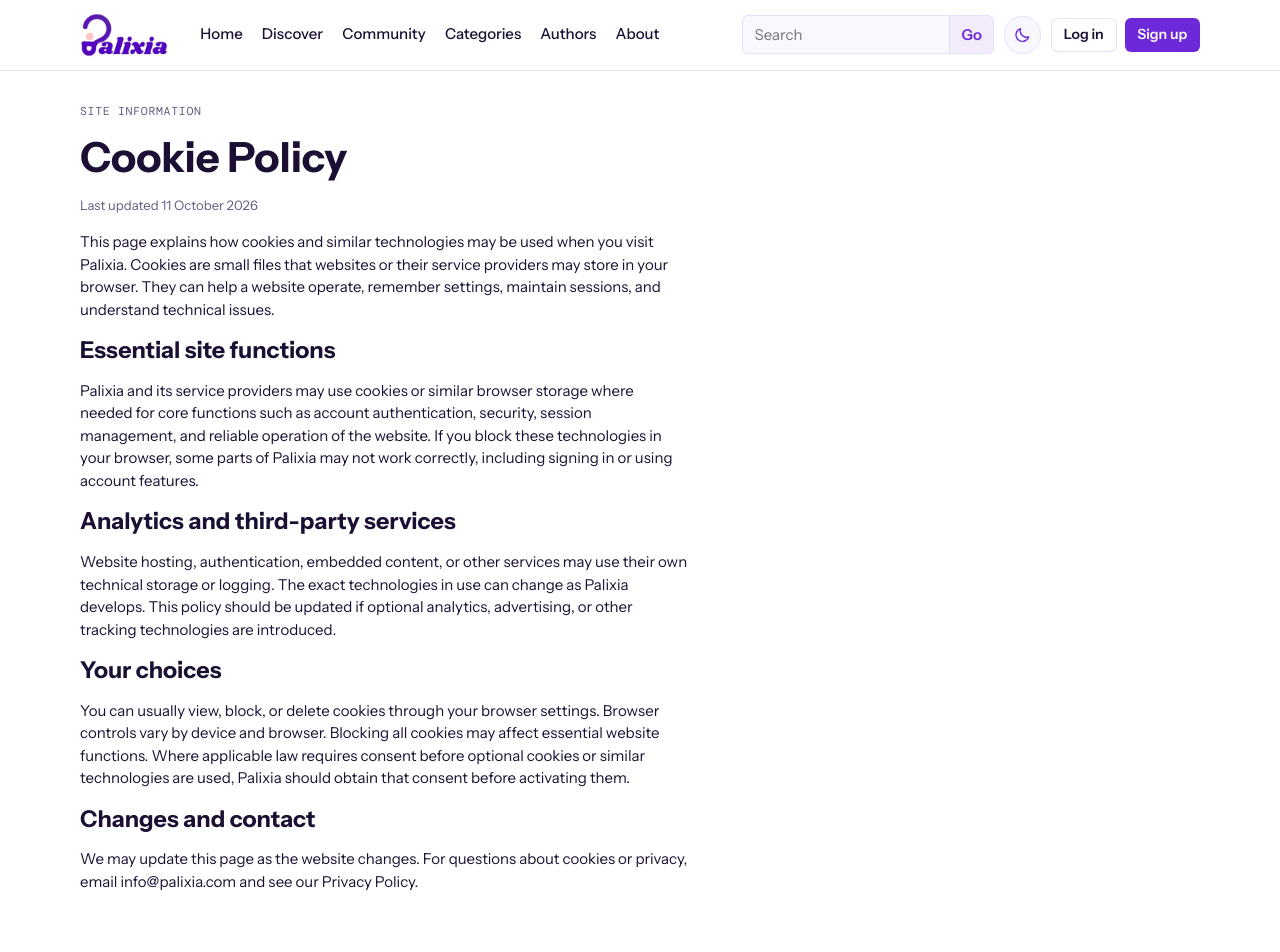
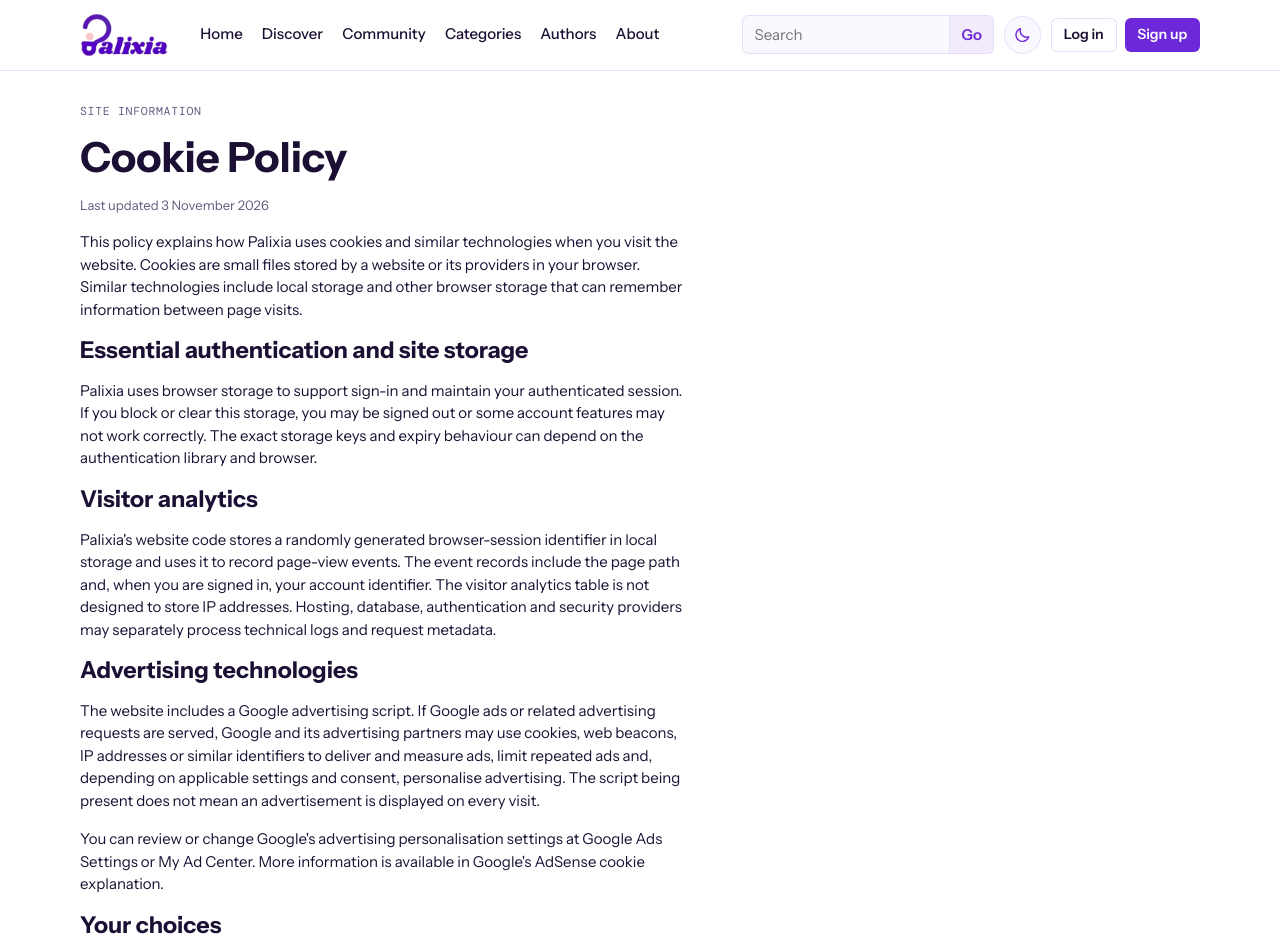
Before and after one commit to palixaentertainment-sketch/palixa-site, a Next.js app: page /cookies in a window 1280 px wide. Shown: the top 952 px of the page. Built offline with nearby package versions, Linux system fonts and the light colour scheme; no server answers; the database is empty.

Commit message:
Update Palixia public information and policies

```diff
--- a/app/cookies/page.js
+++ b/app/cookies/page.js
@@ -1,24 +1,31 @@
-export const metadata = { title: 'Cookie Policy' };
+export const metadata = {
+  title: 'Cookie Policy',
+  description: 'How Palixia uses cookies and browser storage for sign-in, site operation, analytics and advertising.',
+};
 
 export default function CookiePolicy() {
   return (
     <article className="stack narrow legal">
       <p className="mono">SITE INFORMATION</p>
       <h1 className="h1">Cookie Policy</h1>
-      <p className="fine">Last updated 11 October 2026</p>
-      <p>This page explains how cookies and similar technologies may be used when you visit Palixia. Cookies are small files that websites or their service providers may store in your browser. They can help a website operate, remember settings, maintain sessions, and understand technical issues.</p>
+      <p className="fine">Last updated 3 November 2026</p>
+      <p>This policy explains how Palixia uses cookies and similar technologies when you visit the website. Cookies are small files stored by a website or its providers in your browser. Similar technologies include local storage and other browser storage that can remember information between page visits.</p>
 
-      <h2 className="h2">Essential site functions</h2>
-      <p>Palixia and its service providers may use cookies or similar browser storage where needed for core functions such as account authentication, security, session management, and reliable operation of the website. If you block these technologies in your browser, some parts of Palixia may not work correctly, including signing in or using account features.</p>
+      <h2 className="h2">Essential authentication and site storage</h2>
+      <p>Palixia uses browser storage to support sign-in and maintain your authenticated session. If you block or clear this storage, you may be signed out or some account features may not work correctly. The exact storage keys and expiry behaviour can depend on the authentication library and browser.</p>
 
-      <h2 className="h2">Analytics and third-party services</h2>
-      <p>Website hosting, authentication, embedded content, or other services may use their own technical storage or logging. The exact technologies in use can change as Palixia develops. This policy should be updated if optional analytics, advertising, or other tracking technologies are introduced.</p>
+      <h2 className="h2">Visitor analytics</h2>
+      <p>Palixia's website code stores a randomly generated browser-session identifier in local storage and uses it to record page-view events. The event records include the page path and, when you are signed in, your account identifier. The visitor analytics table is not designed to store IP addresses. Hosting, database, authentication and security providers may separately process technical logs and request metadata.</p>
+
+      <h2 className="h2">Advertising technologies</h2>
+      <p>The website includes a Google advertising script. If Google ads or related advertising requests are served, Google and its advertising partners may use cookies, web beacons, IP addresses or similar identifiers to deliver and measure ads, limit repeated ads and, depending on applicable settings and consent, personalise advertising. The script being present does not mean an advertisement is displayed on every visit.</p>
+      <p>You can review or change Google's advertising personalisation settings at <a href="https://adssettings.google.com/" target="_blank" rel="noreferrer">Google Ads Settings</a> or <a href="https://myadcenter.google.com/" target="_blank" rel="noreferrer">My Ad Center</a>. More information is available in Google's <a href="https://support.google.com/adsense/answer/7549925" target="_blank" rel="noreferrer">AdSense cookie explanation</a>.</p>
 
       <h2 className="h2">Your choices</h2>
-      <p>You can usually view, block, or delete cookies through your browser settings. Browser controls vary by device and browser. Blocking all cookies may affect essential website functions. Where applicable law requires consent before optional cookies or similar technologies are used, Palixia should obtain that consent before activating them.</p>
+      <p>You can usually view, block or delete cookies and browser storage through your browser settings. Controls vary by browser and device. Blocking essential storage may affect sign-in and other features. Where applicable law requires consent before optional cookies or similar technologies are used, the relevant technologies should not be activated until the required consent is obtained. Your browser settings do not necessarily control all third-party advertising technologies.</p>
 
       <h2 className="h2">Changes and contact</h2>
-      <p>We may update this page as the website changes. For questions about cookies or privacy, email <a href="mailto:info@palixia.com">info@palixia.com</a> and see our <a href="/privacy">Privacy Policy</a>.</p>
+      <p>We may update this policy if the website adds or changes cookies, analytics or advertising services. We will update the date at the top of this page. For questions, email <a href="mailto:info@palixia.com">info@palixia.com</a> and see our <a href="/privacy">Privacy Policy</a>.</p>
     </article>
   );
 }
```
